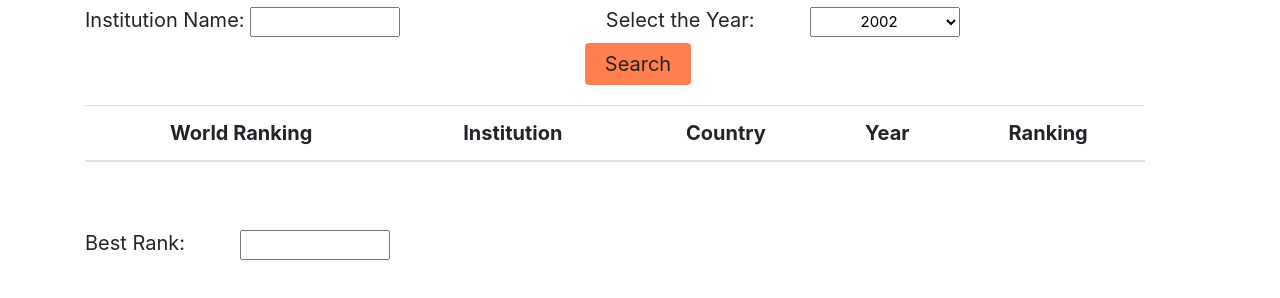
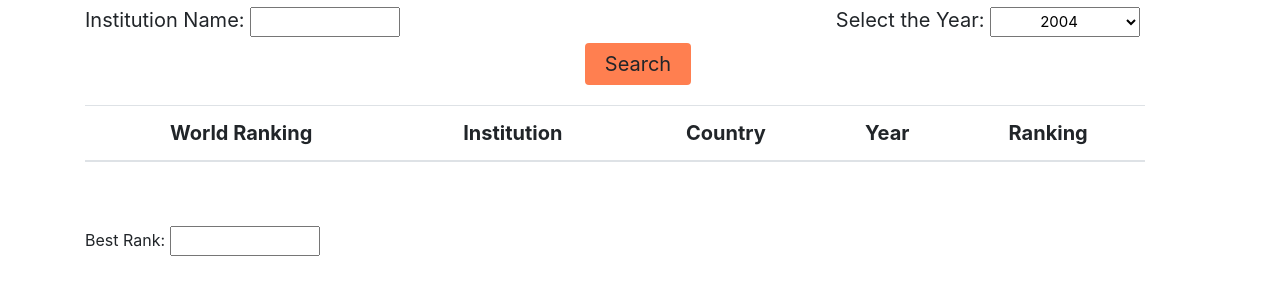
Before and after one commit to DataScienceDFG/institution.io, a plain HTML site: page index.html in a window 1280 px wide. Shown: the part 126-424 px from the top of the page. Drawn offline with nearby package versions, Linux system fonts and the light colour scheme.

Commit message:
Update index.html

```diff
--- a/index.html
+++ b/index.html
@@ -30,9 +30,8 @@
             <label for="country_of_study">Institution Name:</label>
             <input class = 'dropdown' id="user-input">
 
-            <label class='labels' style = 'margin-left: 200px' for="years">Select the Year:</label>
-            <select id="user-years" name="years" class='dropdown' style = 'margin-right: -100px'>
-                <option value="2002">2002</option>
+            <label style = 'margin-left: 430px' for="years">Select the Year:</label>
+            <select id="user-years" name="years" class='dropdown'
                 <option value="2003">2003</option>
                 <option value="2004">2004</option>
                 <option value="2005">2005</option>
@@ -59,7 +58,7 @@
     </form>
 
 
-    <table class="table" cellpadding="10">
+    <table class="table" cellpadding="20">
     <thead>
     <tr>
     <th scope="col">World Ranking</th>
@@ -75,7 +74,7 @@
     </div>
     </div>
     <div>
-        <label class='labels' style = 'margin-top: 50px' for="best_rank">Best Rank:</label>
+        <label style = 'margin-top: 50px' for="best_rank">Best Rank:</label>
         <input class = 'dropdown' id="user-rank">
     </div>
 
```
